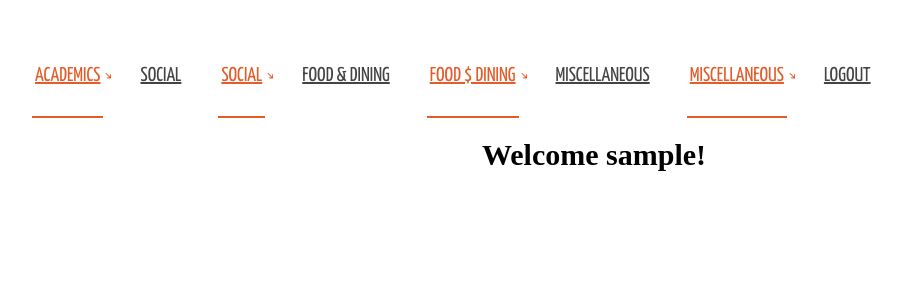
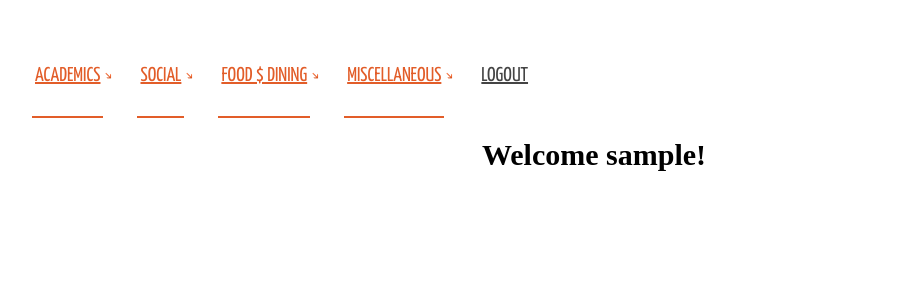
Before and after one commit to leochirag/CS487, a PHP site: page / in a window 1280 px wide. Shown: the top 300 px of the page, without its empty margins (46-945 px from the left). Run offline with PHP 8.4, Linux system fonts and the light colour scheme; the visitor is signed in with stand-in values (Sample User, id 1); some web fonts are replaced.

Commit message:
resolved bugs

```diff
--- a/index.php
+++ b/index.php
@@ -76,29 +76,25 @@ $(function(){
 									<li><a href="calc.php">GPA Calculator</a></li>
 									<li><a href="login.php">Class Schedule</a></li>
 									<li><a href="courselist.php">Courses List</a></li>
-									<li><a href="https://web.iit.edu/registrar/academic-calendar">University Calender</a></li>
+									<li><a href="https://web.iit.edu/registrar/academic-calendar">Academic Calender</a></li>
 								</ul>
 							</li>
-							<li><a href="login.php">SOCIAL</a></li>
 								<li class="current"><a href="login.php">SOCIAL<span class="arrow"></span></a>
 									<ul style="display: none;" class="sub_menu">
 										<li class="arrow_top"></li>
 										<li><a class="subCurrent" href="https://web.iit.edu/campus-life/events">Events</a></li>
 										<li><a href="http://www.illinoistechathletics.com/landing/index">Atheletics</a></li>
-										<li><a href="https://hawklink.iit.edu/Organizations">Social Groups and Student Organizations@IIT</a></li>
-										<li><a href="https://iit.edu/news/iittoday/?cat=3">Course News</a></li>
-										<li><a href="https://web.iit.edu/registrar/academic-calendar">University Calender</a></li>
+										<li><a href="https://hawklink.iit.edu/Organizations">Social Groups</a></li>
+										<li><a href="https://iit.edu/news/iittoday/?cat=3">University News</a></li>
 									</ul>
 								</li>
-							<li><a href="login.php">FOOD & DINING</a></li>
 								<li class="current"><a href="login.php">Food $ Dining<span class="arrow"></span></a>
 									<ul style="display: none;" class="sub_menu">
 										<li class="arrow_top"></li>
-										<li><a class="subCurrent" href="https://iit.sodexomyway.com">On Campus Dining Services</a></li>
+										<li><a class="subCurrent" href="https://iit.sodexomyway.com">On Campus Dining</a></li>
 										<li><a href="https://web.iit.edu/housing/nearby-restaurants">Nearby Restaurants</a></li>
 									</ul>
 								</li>
-							<li><a href="login.php">Miscellaneous</a></li>
 							<li class="current"><a href="login.php">Miscellaneous<span class="arrow"></span></a>
 								<ul style="display: none;" class="sub_menu">
 									<li class="arrow_top"></li>
```
